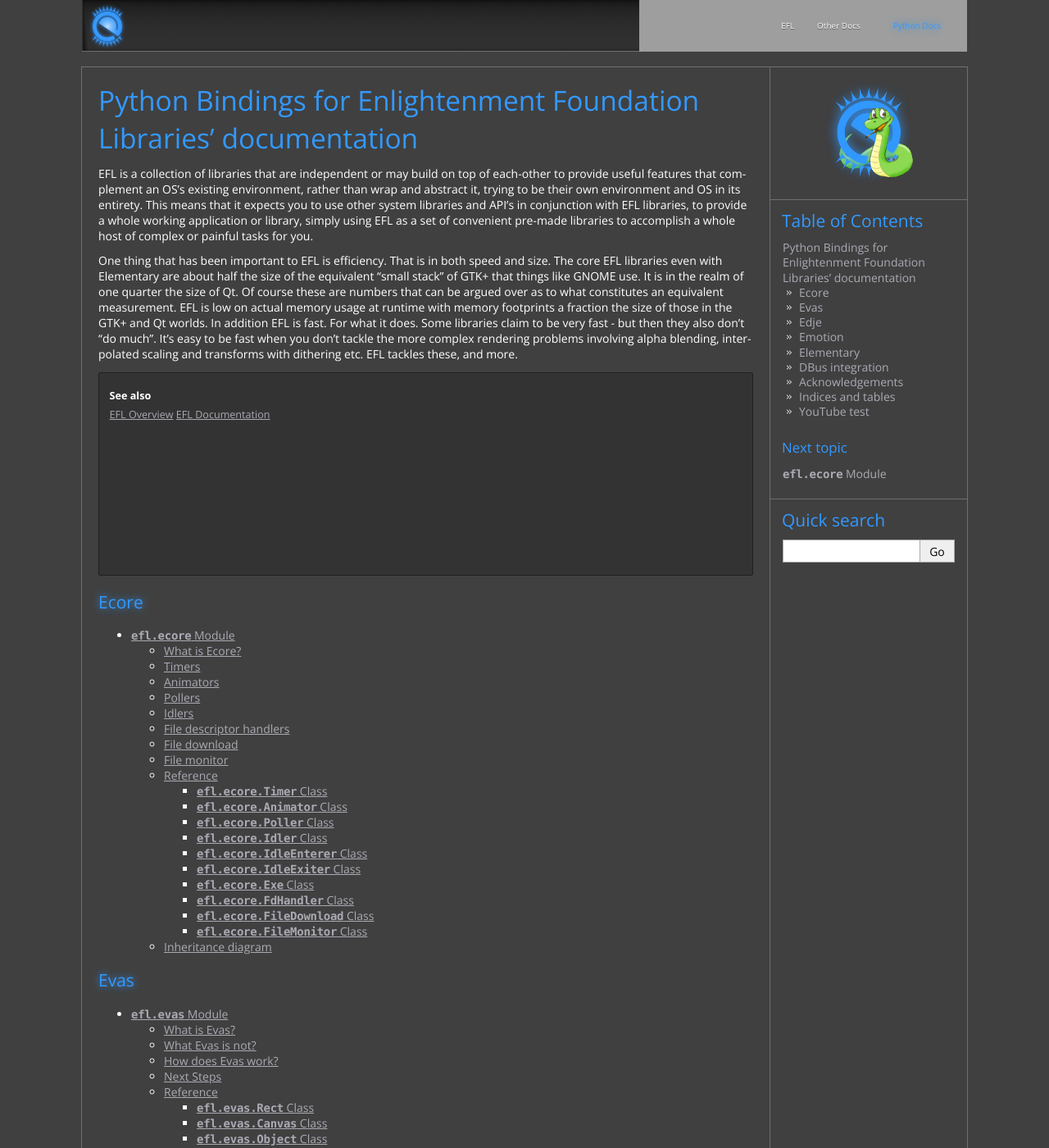
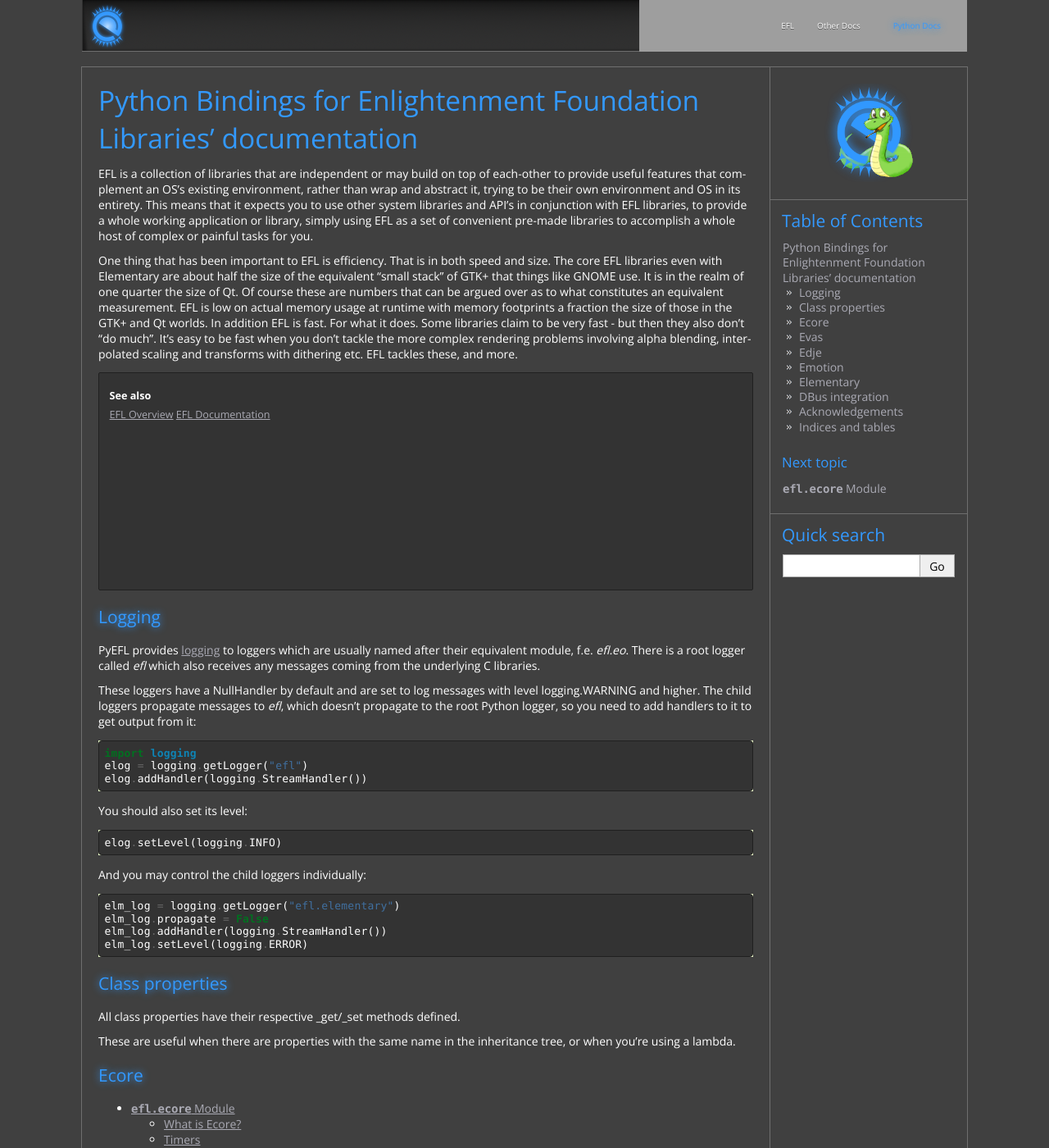
Before and after one commit to DaveMDS/python-efl, a Sphinx documentation site: the page built from doc/index.rst, in a window 1280 px wide and 1400 px high. Shown: the whole window at 82% size. Built offline with Sphinx 7.4.7, drawn with Linux system fonts in a browser that asks for light colours; some of the changed text lies outside the part shown; grey boxes are pictures that could not be loaded.

Commit message:
Documentation: Move some topics to index.rst, get rid of efl.rst.

```diff
--- a/doc/efl.rst
+++ /dev/null
@@ -1,27 +0,0 @@
-
-EFL is a collection of libraries that are independent or may build on top of
-each-other to provide useful features that complement an OS's existing
-environment, rather than wrap and abstract it, trying to be their own
-environment and OS in its entirety. This means that it expects you to use
-other system libraries and API's in conjunction with EFL libraries, to provide
-a whole working application or library, simply using EFL as a set of
-convenient pre-made libraries to accomplish a whole host of complex
-or painful tasks for you.
-
-One thing that has been important to EFL is efficiency. That is in both
-speed and size. The core EFL libraries even with Elementary are about half
-the size of the equivalent "small stack" of GTK+ that things like GNOME
-use. It is in the realm of one quarter the size of Qt. Of course these
-are numbers that can be argued over as to what constitutes an equivalent
-measurement. EFL is low on actual memory usage at runtime with memory
-footprints a fraction the size of those in the GTK+ and Qt worlds. In
-addition EFL is fast. For what it does. Some libraries claim to be very
-fast - but then they also don't "do much". It's easy to be fast when you
-don't tackle the more complex rendering problems involving alpha blending,
-interpolated scaling and transforms with dithering etc. EFL tackles these,
-and more.
-
-.. seealso::
-
-    `EFL Overview <http://trac.enlightenment.org/e/wiki/EFLOverview>`_
-    `EFL Documentation <http://web.enlightenment.org/p.php?p=docs>`_
--- a/doc/index.rst
+++ b/doc/index.rst
@@ -2,12 +2,71 @@
 Python Bindings for Enlightenment Foundation Libraries' documentation
 =====================================================================
 
+EFL is a collection of libraries that are independent or may build on top of
+each-other to provide useful features that complement an OS's existing
+environment, rather than wrap and abstract it, trying to be their own
+environment and OS in its entirety. This means that it expects you to use
+other system libraries and API's in conjunction with EFL libraries, to provide
+a whole working application or library, simply using EFL as a set of
+convenient pre-made libraries to accomplish a whole host of complex
+or painful tasks for you.
 
-.. include:: efl.rst
+One thing that has been important to EFL is efficiency. That is in both
+speed and size. The core EFL libraries even with Elementary are about half
+the size of the equivalent "small stack" of GTK+ that things like GNOME
+use. It is in the realm of one quarter the size of Qt. Of course these
+are numbers that can be argued over as to what constitutes an equivalent
+measurement. EFL is low on actual memory usage at runtime with memory
+footprints a fraction the size of those in the GTK+ and Qt worlds. In
+addition EFL is fast. For what it does. Some libraries claim to be very
+fast - but then they also don't "do much". It's easy to be fast when you
+don't tackle the more complex rendering problems involving alpha blending,
+interpolated scaling and transforms with dithering etc. EFL tackles these,
+and more.
 
+.. seealso::
+
+    `EFL Overview <http://trac.enlightenment.org/e/wiki/EFLOverview>`_
+    `EFL Documentation <http://web.enlightenment.org/p.php?p=docs>`_
+
+Logging
+-------
+
+PyEFL provides `logging <http://docs.python.org/2/library/logging.html>`_
+to loggers which are usually named after their equivalent module,
+f.e. *efl.eo*. There is a root logger called *efl* which also receives
+any messages coming from the underlying C libraries.
+
+These loggers have a NullHandler by default and are set to log messages
+with level logging.WARNING and higher. The child loggers propagate
+messages to *efl*, which doesn't propagate to the root Python logger,
+so you need to add handlers to it to get output from it::
+
+    import logging
+    elog = logging.getLogger("efl")
+    elog.addHandler(logging.StreamHandler())
+
+You should also set its level::
+
+    elog.setLevel(logging.INFO)
+
+And you may control the child loggers individually::
+
+    elm_log = logging.getLogger("efl.elementary")
+    elm_log.propagate = False
+    elm_log.addHandler(logging.StreamHandler())
+    elm_log.setLevel(logging.ERROR)
+
+Class properties
+----------------
+
+All class properties have their respective _get/_set methods defined.
+
+These are useful when there are properties with the same name in the
+inheritance tree, or when you're using a lambda.
 
 Ecore
-------------------------
+-----
 
 .. toctree:: ecore/ecore
 
@@ -38,7 +97,7 @@ Elementary
 
 
 DBus integration
-------------------------
+----------------
 
 .. toctree:: dbus/dbus
 
@@ -74,10 +133,3 @@ Indices and tables
 * :ref:`genindex`
 * :ref:`modindex`
 * :ref:`search`
-
-
-YouTube test
-------------
-
-.. youtube:: By7WohYjM50
-    :width: 100%
```
Also changed, not shown: doc/elementary/elementary.rst (+0 -19 lines).
